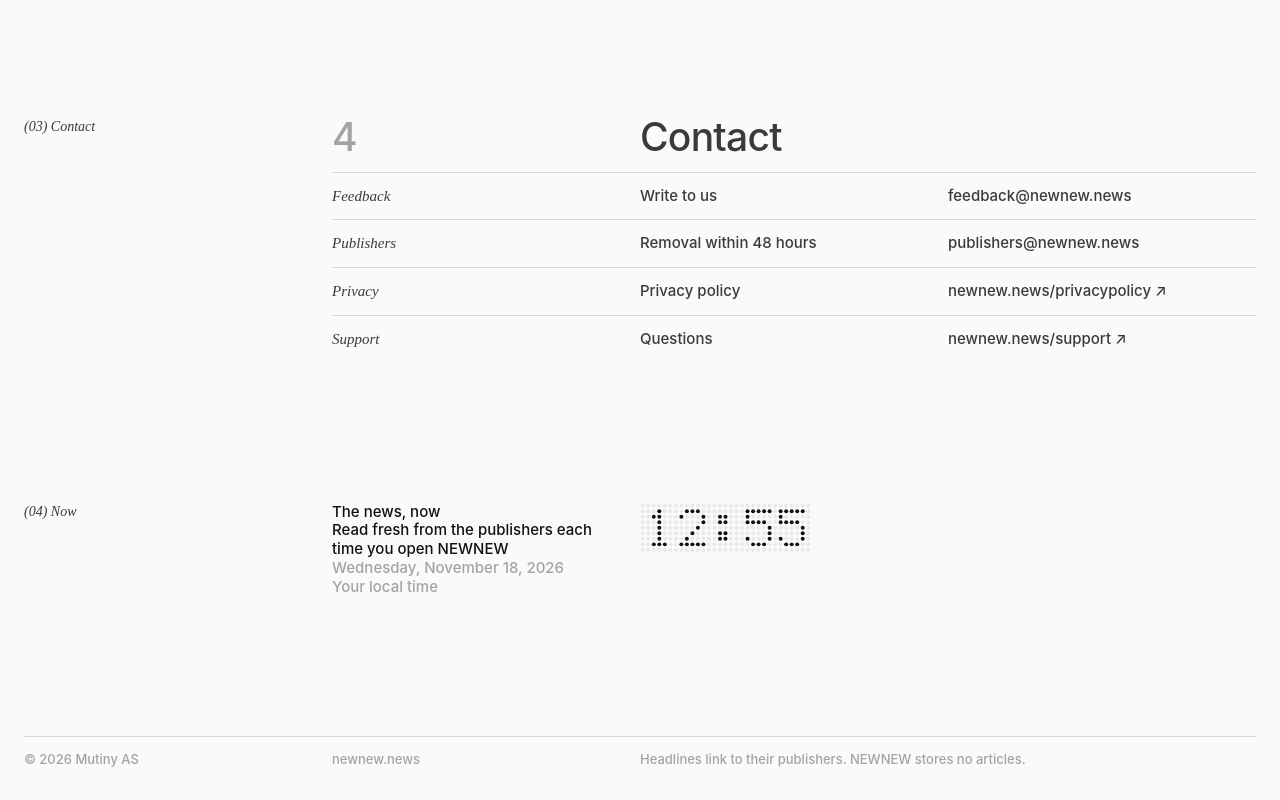
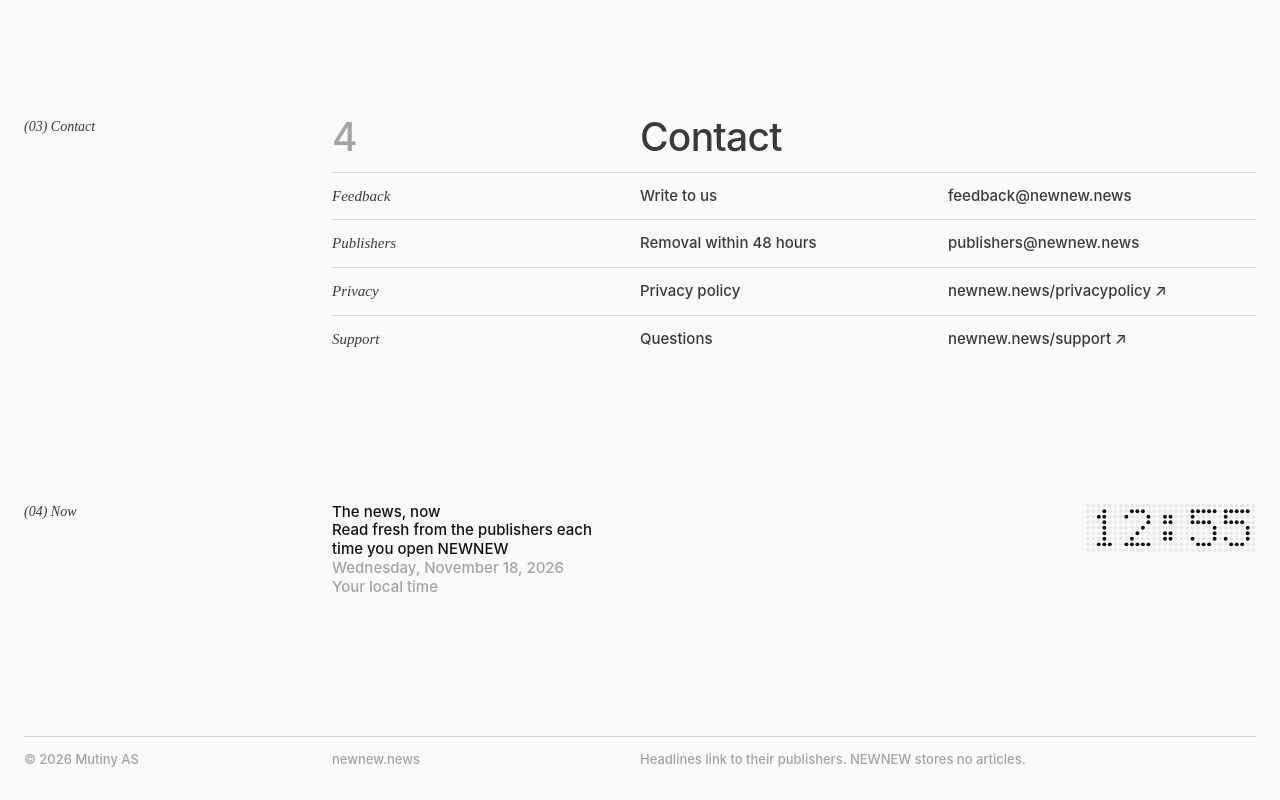
Before and after one commit to Bleed/newnew, a website: page github-scraper/site/index.html in a window 1280 px wide. Shown: the part 1342-2142 px from the top of the page. Drawn offline with Linux system fonts and the light colour scheme.

Commit message:
newnew.news: clock on the right grid line
Co-Authored-By: Claude Opus 5.5 <noreply@anthropic.com>

```diff
--- a/github-scraper/site/style.css
+++ b/github-scraper/site/style.css
@@ -98,7 +98,7 @@ section { margin-top: 88px; }
 /* Now */
 .now { display: grid; grid-template-columns: 1fr auto; gap: 24px; border-top: 1px solid var(--rule); padding-top: 12px; }
 .now .lines { color: var(--strong); }
-.clock { color: var(--strong); }
+.clock { color: var(--strong); justify-self: end; }
 .clock svg { display: block; width: 87px; height: auto; }
 @media (min-width: 900px) {
   .now { grid-template-columns: calc(33.333% - 24px) 1fr; border-top: 0; padding-top: 0; font-size: 15px; }
```
